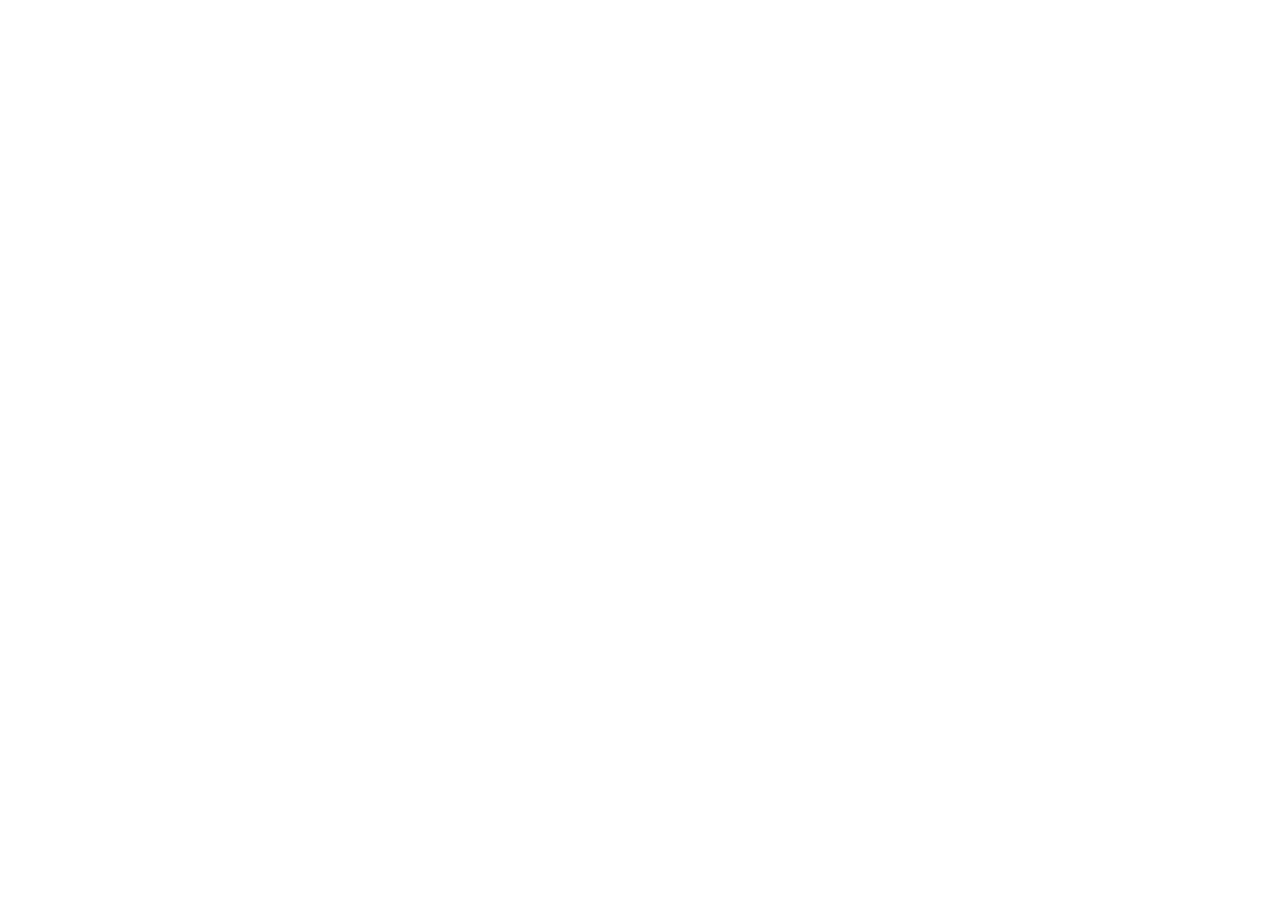
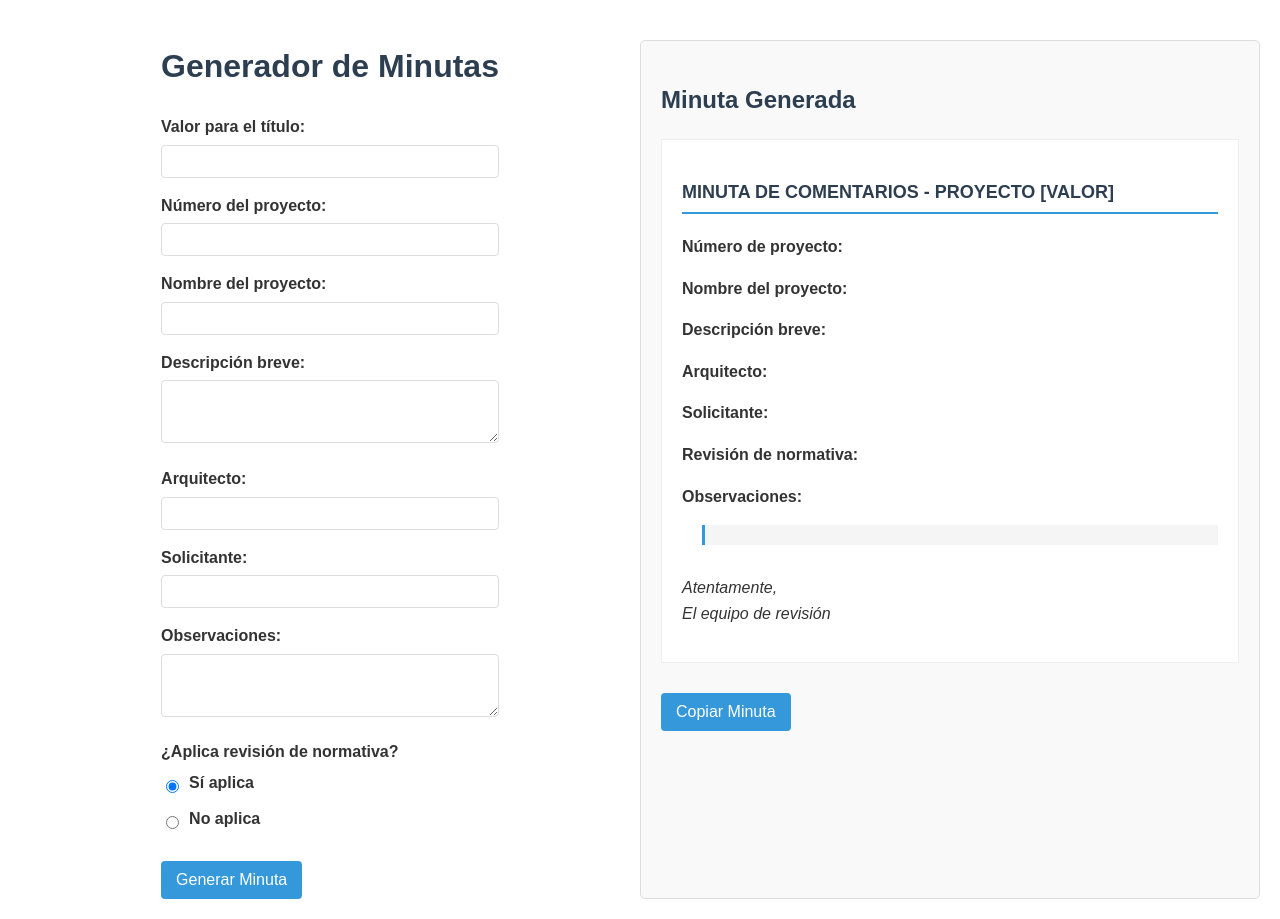
Before and after one commit to KeniaMontalvo/generador-minutas, a plain HTML site: page index.html in a window 1280 px wide. Before the commit the page ends 800 px from the top, so only its background shows below. Drawn offline with Linux system fonts and the light colour scheme.

Commit message:
base para la minuta

```diff
--- a/index.html
+++ b/index.html
@@ -3,9 +3,86 @@
 <head>
     <meta charset="UTF-8">
     <meta name="viewport" content="width=device-width, initial-scale=1.0">
-    <title>Generador de minutas</title>
+    <title>Generador de Minutas</title>
+    <link rel="stylesheet" href="./style/style.css">
 </head>
 <body>
+    <div class="containerPrincipal">
+        <div class="container">
+            <h1>Generador de Minutas</h1>
 
+            <form id="minutaForm">
+                <div class="form-group">
+                    <label for="tituloValor">Valor para el título:</label>
+                    <input type="text" id="tituloValor" required>
+                </div>
+
+                <div class="form-group">
+                    <label for="numeroProyecto">Número del proyecto:</label>
+                    <input type="text" id="numeroProyecto" required>
+                </div>
+
+                <div class="form-group">
+                    <label for="nombreProyecto">Nombre del proyecto:</label>
+                    <input type="text" id="nombreProyecto" required>
+                </div>
+
+                <div class="form-group">
+                    <label for="descripcion">Descripción breve:</label>
+                    <textarea id="descripcion" rows="3" required></textarea>
+                </div>
+
+                <div class="form-group">
+                    <label for="arquitecto">Arquitecto:</label>
+                    <input type="text" id="arquitecto" required>
+                </div>
+
+                <div class="form-group">
+                    <label for="solicitante">Solicitante:</label>
+                    <input type="text" id="solicitante" required>
+                </div>
+
+                <div class="form-group">
+                    <label for="observaciones">Observaciones:</label>
+                    <textarea id="observaciones" rows="3"></textarea>
+                </div>
+
+                <div class="form-group radio-group">
+                    <label>¿Aplica revisión de normativa?</label>
+                    <div>
+                        <input type="radio" id="aplicaSi" name="aplica" value="Sí aplica" checked>
+                        <label for="aplicaSi">Sí aplica</label>
+                    </div>
+                    <div>
+                        <input type="radio" id="aplicaNo" name="aplica" value="No aplica">
+                        <label for="aplicaNo">No aplica</label>
+                    </div>
+                </div>
+
+                <button type="button" id="generarBtn">Generar Minuta</button>
+            </form>
+        </div>
+
+        <div class="minuta-container">
+            <h2>Minuta Generada</h2>
+            <div id="minutaOutput" class="minuta-output">
+                <!-- Aquí está el template de la minuta que queremos formatear con CSS -->
+                <p class="minuta-titulo" id="minutaTitulo">MINUTA DE COMENTARIOS - PROYECTO [VALOR]</p>
+                <p><strong>Número de proyecto:</strong> <span id="minutaNumeroProyecto"></span></p>
+                <p><strong>Nombre del proyecto:</strong> <span id="minutaNombreProyecto"></span></p>
+                <p><strong>Descripción breve:</strong> <span id="minutaDescripcion"></span></p>
+                <p><strong>Arquitecto:</strong> <span id="minutaArquitecto"></span></p>
+                <p><strong>Solicitante:</strong> <span id="minutaSolicitante"></span></p>
+                <p><strong>Revisión de normativa:</strong> <span id="minutaAplica"></span></p>
+                <p><strong>Observaciones:</strong></p>
+                <div id="minutaObservaciones" class="minuta-observaciones"></div>
+                <p class="minuta-firma">Atentamente,<br>El equipo de revisión</p>
+            </div>
+            <button id="copiarBtn">Copiar Minuta</button>
+        </div>
+
+    </div>
+
+        <script src="./script/script.js"></script>
 </body>
 </html>
--- /dev/null
+++ b/script/script.js
@@ -0,0 +1,53 @@
+document.addEventListener('DOMContentLoaded', function() {
+    const generarBtn = document.getElementById('generarBtn');
+    const copiarBtn = document.getElementById('copiarBtn');
+    const minutaOutput = document.getElementById('minutaOutput');
+
+    generarBtn.addEventListener('click', generarMinuta);
+    copiarBtn.addEventListener('click', copiarMinuta);
+
+    function generarMinuta() {
+        // Obtener valores del formulario
+        const tituloValor = document.getElementById('tituloValor').value;
+        const numeroProyecto = document.getElementById('numeroProyecto').value;
+        const nombreProyecto = document.getElementById('nombreProyecto').value;
+        const descripcion = document.getElementById('descripcion').value;
+        const arquitecto = document.getElementById('arquitecto').value;
+        const solicitante = document.getElementById('solicitante').value;
+        const observaciones = document.getElementById('observaciones').value;
+        const aplica = document.querySelector('input[name="aplica"]:checked').value;
+
+        // Actualizar la minuta con los valores del formulario
+        document.getElementById('minutaTitulo').textContent = `MINUTA DE COMENTARIOS - PROYECTO ${tituloValor}`;
+        document.getElementById('minutaNumeroProyecto').textContent = numeroProyecto;
+        document.getElementById('minutaNombreProyecto').textContent = nombreProyecto;
+        document.getElementById('minutaDescripcion').textContent = descripcion;
+        document.getElementById('minutaArquitecto').textContent = arquitecto;
+        document.getElementById('minutaSolicitante').textContent = solicitante;
+        document.getElementById('minutaAplica').textContent = aplica;
+        document.getElementById('minutaObservaciones').textContent = observaciones;
+
+        // Mostrar la minuta generada
+        minutaOutput.style.display = 'block';
+    }
+
+    function copiarMinuta() {
+        // Seleccionar el contenido de la minuta
+        const range = document.createRange();
+        range.selectNode(minutaOutput);
+        window.getSelection().removeAllRanges();
+        window.getSelection().addRange(range);
+
+        try {
+            // Copiar el texto seleccionado
+            const successful = document.execCommand('copy');
+            const msg = successful ? 'Minuta copiada al portapapeles!' : 'No se pudo copiar la minuta';
+            alert(msg);
+        } catch (err) {
+            alert('Error al copiar: ' + err);
+        }
+
+        // Limpiar la selección
+        window.getSelection().removeAllRanges();
+    }
+});
--- /dev/null
+++ b/style/style.css
@@ -0,0 +1,112 @@
+body {
+    font-family: Arial, sans-serif;
+    line-height: 1.6;
+    margin: 0;
+    padding: 20px;
+    color: #333;
+}
+
+.containerPrincipal{
+    display: grid;
+    grid-template-columns: 1fr 1fr;
+}
+
+.container {
+    margin: 0 auto;
+}
+
+h1, h2 {
+    color: #2c3e50;
+}
+
+.form-group {
+    margin-bottom: 15px;
+}
+
+label {
+    display: block;
+    margin-bottom: 5px;
+    font-weight: bold;
+}
+
+input[type="text"],
+textarea {
+    width: 100%;
+    padding: 8px;
+    border: 1px solid #ddd;
+    border-radius: 4px;
+    box-sizing: border-box;
+}
+
+textarea {
+    resize: vertical;
+    min-height: 60px;
+}
+
+.radio-group div {
+    display: flex;
+    align-items: center;
+    margin-bottom: 5px;
+}
+
+.radio-group input[type="radio"] {
+    margin-right: 10px;
+}
+
+button {
+    background-color: #3498db;
+    color: white;
+    border: none;
+    padding: 10px 15px;
+    border-radius: 4px;
+    cursor: pointer;
+    font-size: 16px;
+    margin-top: 10px;
+}
+
+button:hover {
+    background-color: #2980b9;
+}
+
+.minuta-container {
+    background-color: #f9f9f9;
+    margin-top: 20px;
+    padding: 20px;
+    border-radius: 5px;
+    border: 1px solid #ddd;
+}
+
+.minuta-output {
+    background-color: white;
+    padding: 20px;
+    border: 1px solid #eee;
+    margin-bottom: 20px;
+}
+
+.minuta-titulo {
+    font-size: 18px;
+    font-weight: bold;
+    color: #2c3e50;
+    border-bottom: 2px solid #3498db;
+    padding-bottom: 5px;
+    margin-bottom: 20px;
+}
+
+.minuta-observaciones {
+    white-space: pre-line;
+    margin-left: 20px;
+    padding: 10px;
+    background-color: #f5f5f5;
+    border-left: 3px solid #3498db;
+}
+
+.minuta-firma {
+    margin-top: 30px;
+    font-style: italic;
+}
+
+@media (max-width: 768px) {
+    .container {
+        grid-template-columns: 1fr;
+    }
+}
```
